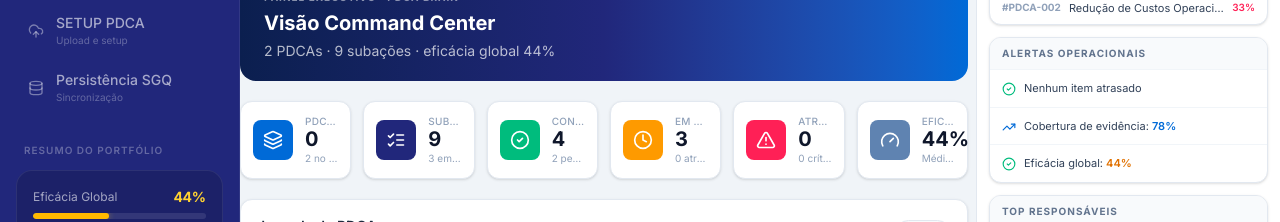
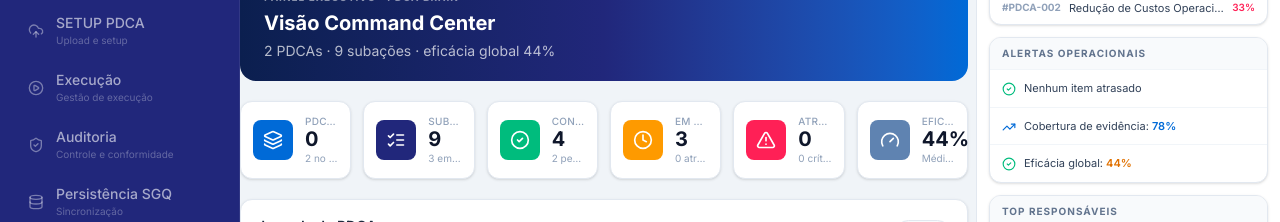
Before and after one commit to Burgamansi/rjt-sas-pdca-brain, a Next.js app: page / in a window 1280 px wide. Shown: the part 238-460 px from the top of the page. Built offline with nearby package versions, Linux system fonts and the light colour scheme; no server answers.

Commit message:
feat: connect execucao and auditoria panels

```diff
--- a/app/page.tsx
+++ b/app/page.tsx
@@ -13,6 +13,8 @@ import { ImportView } from "@/components/pdca/importacao-view";
 import { PersistenciaView } from "@/components/pdca/persistencia-view";
 import { CommandCenterView } from "@/components/pdca/command-center-view";
 import { RightRail } from "@/components/pdca/right-rail";
+import { ExecucaoTab } from "@/components/pdca/execucao-tab";
+import { AuditoriaTab } from "@/components/pdca/auditoria-tab";
 
 type PdcaComputedMetrics = {
   totalSubactions: number;
@@ -375,6 +377,18 @@ export default function Page() {
           </div>
         )}
 
+        {activeView === "execucao" && (
+          <div className="min-h-[calc(100vh-120px)]">
+            <ExecucaoTab pdcas={pdcas} />
+          </div>
+        )}
+
+        {activeView === "auditoria" && (
+          <div className="min-h-[calc(100vh-120px)]">
+            <AuditoriaTab pdcas={pdcas} />
+          </div>
+        )}
+
         {activeView === "persistencia" && (
           <PersistenciaView
             pdcas={pdcas}
--- a/components/pdca/sidebar.tsx
+++ b/components/pdca/sidebar.tsx
@@ -1,6 +1,6 @@
 "use client";
 
-import { Database, Layers, LayoutDashboard, TrendingUp, UploadCloud, Wifi, WifiOff, X } from "lucide-react";
+import { Database, Layers, LayoutDashboard, PlayCircle, ShieldCheck, TrendingUp, UploadCloud, Wifi, WifiOff, X } from "lucide-react";
 import { useAppState, useFilteredData, PdcaView } from "@/lib/app-state";
 
 type SidebarProps = {
@@ -14,10 +14,12 @@ type SidebarProps = {
 };
 
 const NAV: { label: string; desc: string; icon: typeof LayoutDashboard; view: PdcaView }[] = [
-  { label: "Painel Executivo", desc: "Dashboard e KPIs",   icon: LayoutDashboard, view: "painel" },
-  { label: "Portfolio PDCA",   desc: "Gestão do portfólio", icon: Layers,          view: "portfolio" },
-  { label: "SETUP PDCA",       desc: "Upload e setup",      icon: UploadCloud,     view: "setup" },
-  { label: "Persistência SGQ", desc: "Sincronização",       icon: Database,        view: "persistencia" },
+  { label: "Painel Executivo", desc: "Dashboard e KPIs",        icon: LayoutDashboard, view: "painel" },
+  { label: "Portfolio PDCA",   desc: "Gestão do portfólio",     icon: Layers,          view: "portfolio" },
+  { label: "SETUP PDCA",       desc: "Upload e setup",          icon: UploadCloud,     view: "setup" },
+  { label: "Execução",         desc: "Gestão de execução",      icon: PlayCircle,      view: "execucao" },
+  { label: "Auditoria",        desc: "Controle e conformidade", icon: ShieldCheck,     view: "auditoria" },
+  { label: "Persistência SGQ", desc: "Sincronização",           icon: Database,        view: "persistencia" },
 ];
 
 export function Sidebar({ pdcaCount, subactionCount, doneCount, completion, localMode, isOpen, onClose }: SidebarProps) {
```
Also changed, not shown: .claude/settings.json (added).
